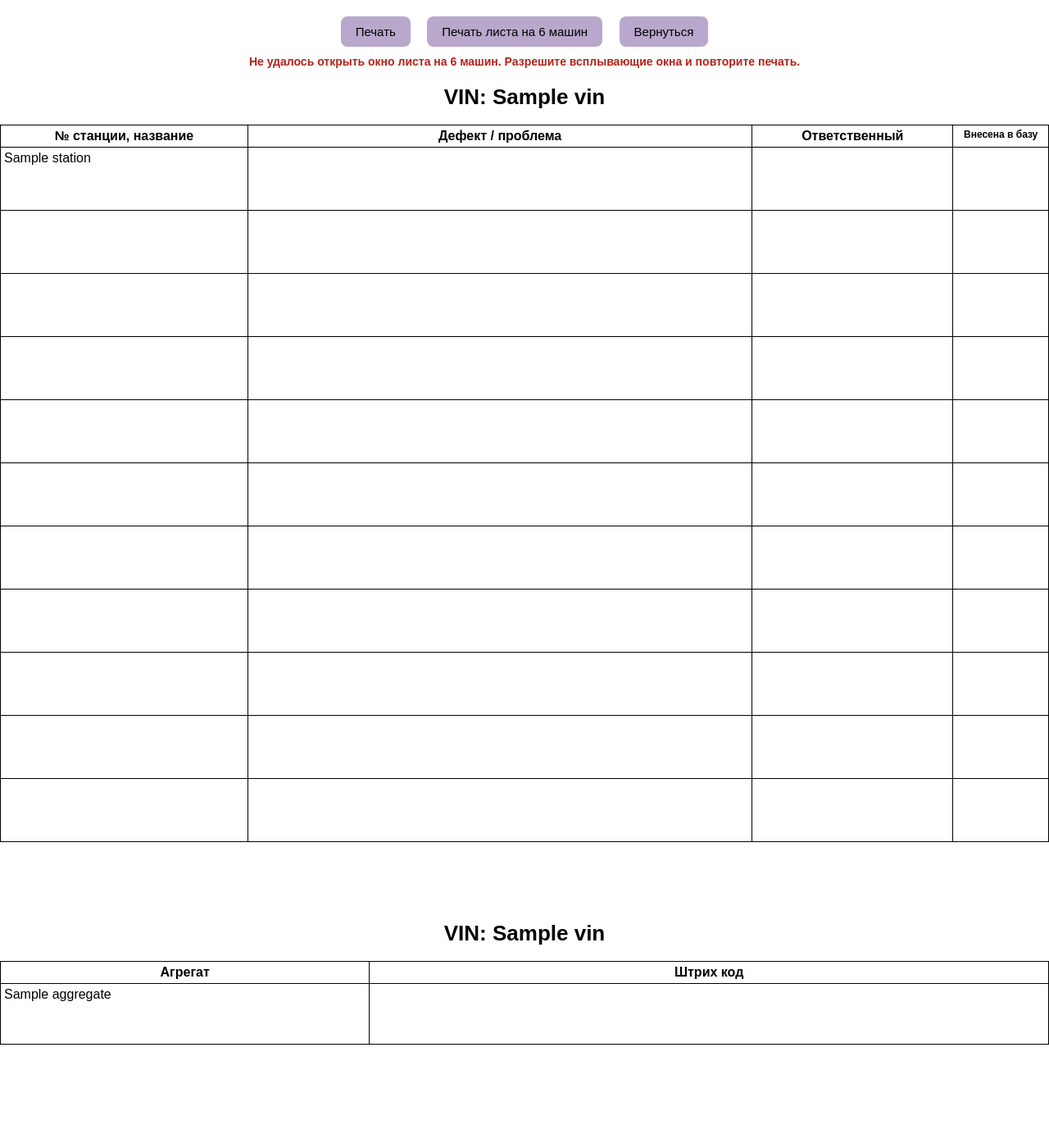
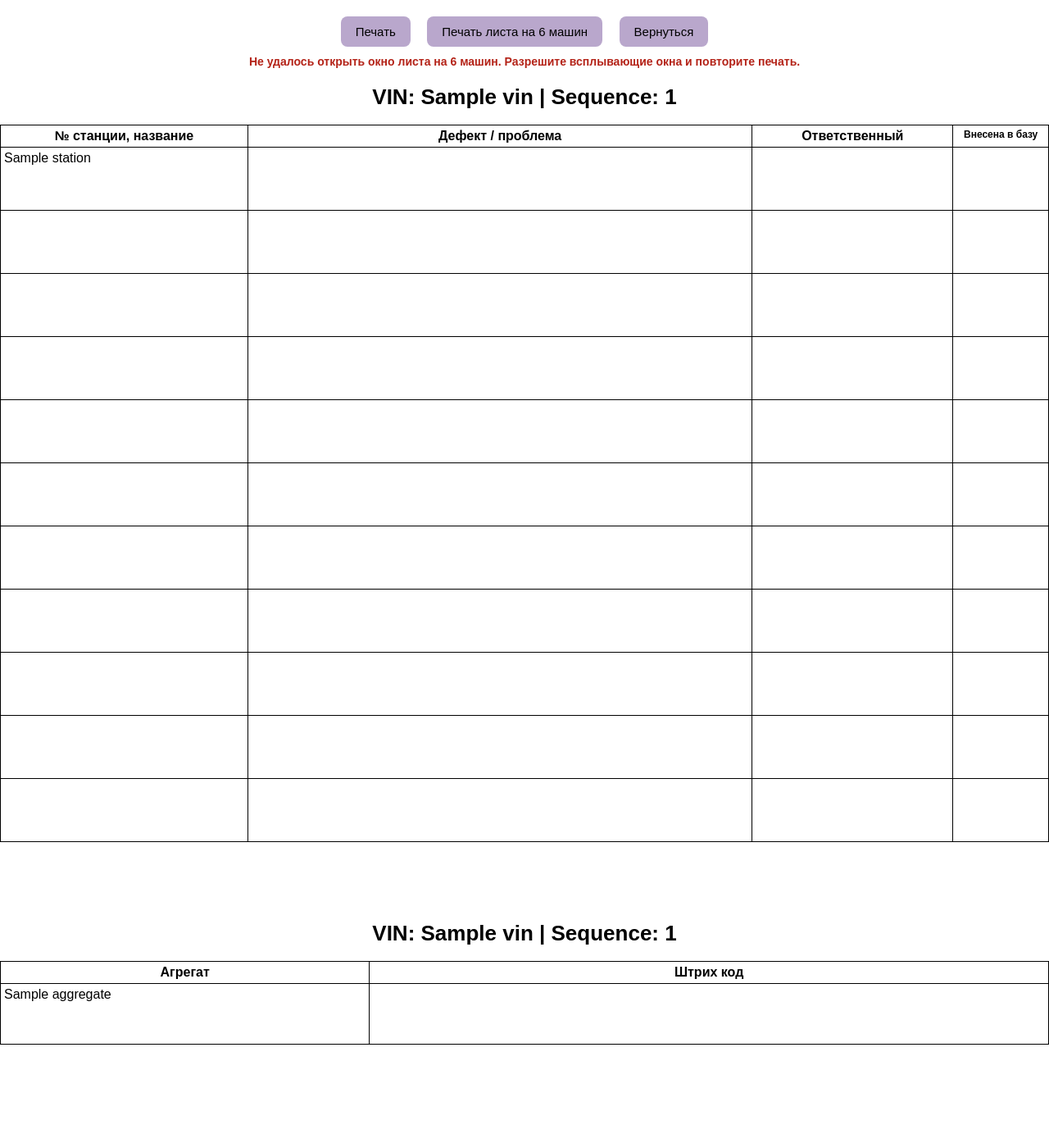
Before and after one commit to ZlakiKozinaka/defects-auto-copy-1, a Django app: template defects_app/templates/defects_app/print_created_car.html in a window 1280 px wide. Shown: the top 1394 px of the page at 82% size. Run offline with Django 5.2, Linux system fonts and the light colour scheme; the template is opened without the code that fills it: most values are stand-ins (such as "Sample title", 1, 10 or a date in 2020).

Commit message:
Обнова

```diff
--- a/defects_app/templates/defects_app/print_created_car.html
+++ b/defects_app/templates/defects_app/print_created_car.html
@@ -136,7 +136,7 @@
     </div>
 
     <div class="page">
-        <div class="vin-title">VIN: {{ car.vin }}</div>
+        <div class="vin-title">VIN: {{ car.vin }}{% if car.station1_sequence_number %} | Sequence: {{ car.station1_sequence_number }}{% endif %}</div>
 
         <table>
             <thead>
@@ -169,7 +169,7 @@
     </div>
 
     <div class="page">
-        <div class="vin-title">VIN: {{ car.vin }}</div>
+        <div class="vin-title">VIN: {{ car.vin }}{% if car.station1_sequence_number %} | Sequence: {{ car.station1_sequence_number }}{% endif %}</div>
 
         <table>
             <thead>
@@ -198,6 +198,10 @@
                     <tr>
                         <th>VIN номер</th>
                         <td>{{ plan_vin.vin }}</td>
+                    </tr>
+                    <tr>
+                        <th>Sequence номер</th>
+                        <td>{{ car.station1_sequence_number|default:"—" }}</td>
                     </tr>
                     <tr>
                         <th>Модель</th>
--- a/defects_app/templates/defects_app/print_created_car_info.html
+++ b/defects_app/templates/defects_app/print_created_car_info.html
@@ -93,6 +93,7 @@
             <table>
                 <tbody>
                     <tr><th>VIN номер</th><td>{{ plan_vin.vin }}</td></tr>
+                    <tr><th>Sequence номер</th><td>{{ car.station1_sequence_number|default:"—" }}</td></tr>
                     <tr><th>Модель</th><td>{{ plan_vin.model }}</td></tr>
                     <tr><th>Цвет кузова</th><td>{{ plan_vin.cvet_kuzova }}</td></tr>
                     <tr><th>Цвет салона</th><td>{{ plan_vin.cvet_salona }}</td></tr>
--- a/defects_app/templates/defects_app/print_created_car_info_batch.html
+++ b/defects_app/templates/defects_app/print_created_car_info_batch.html
@@ -105,6 +105,7 @@
 
                     <td class="info-col">
                         <div class="vin">{{ row.car.vin }}</div>
+                        <div><strong>Sequence:</strong> {{ row.car.station1_sequence_number|default:"—" }}</div>
 
                         {% if row.plan_vin %}
                             <div><strong>Модель:</strong> {{ row.plan_vin.model }}</div>
```
Also changed, not shown: defects_app/templates/defects_app/create_car.html (+5 -2 lines).
